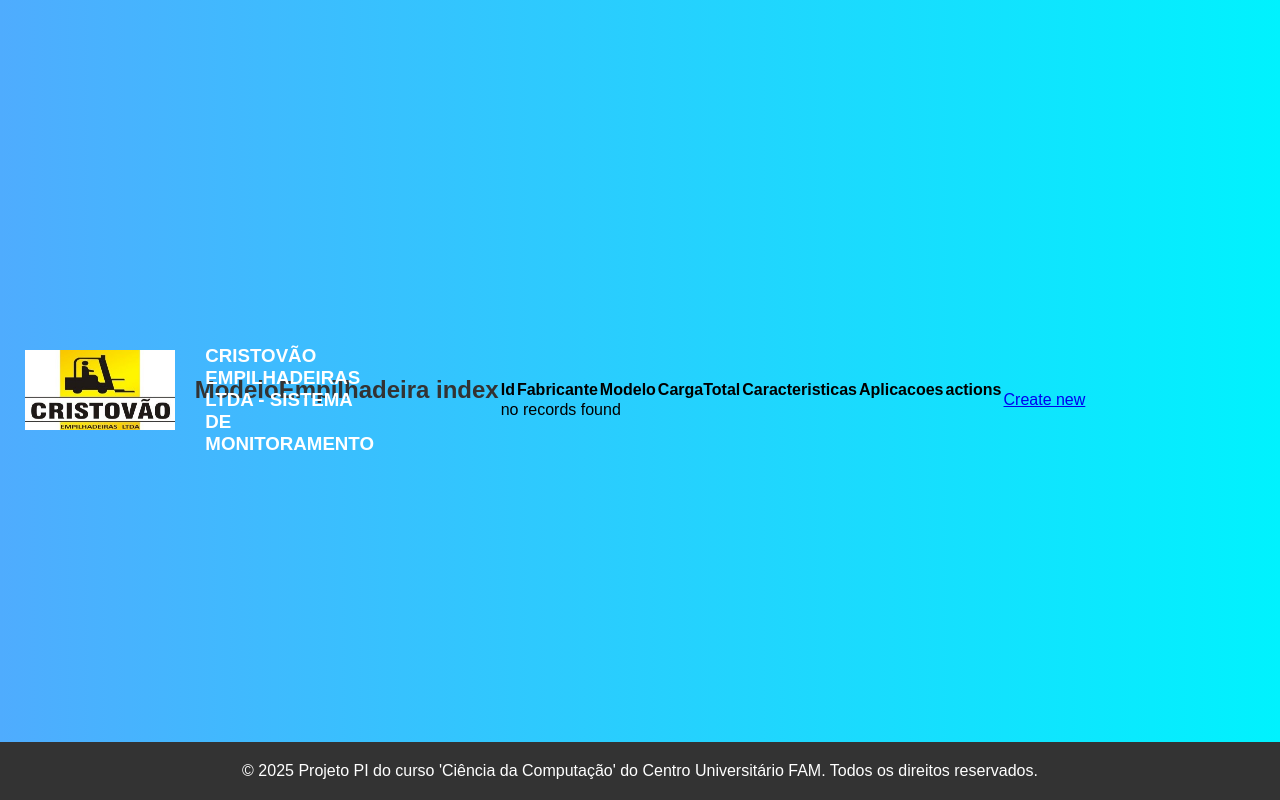
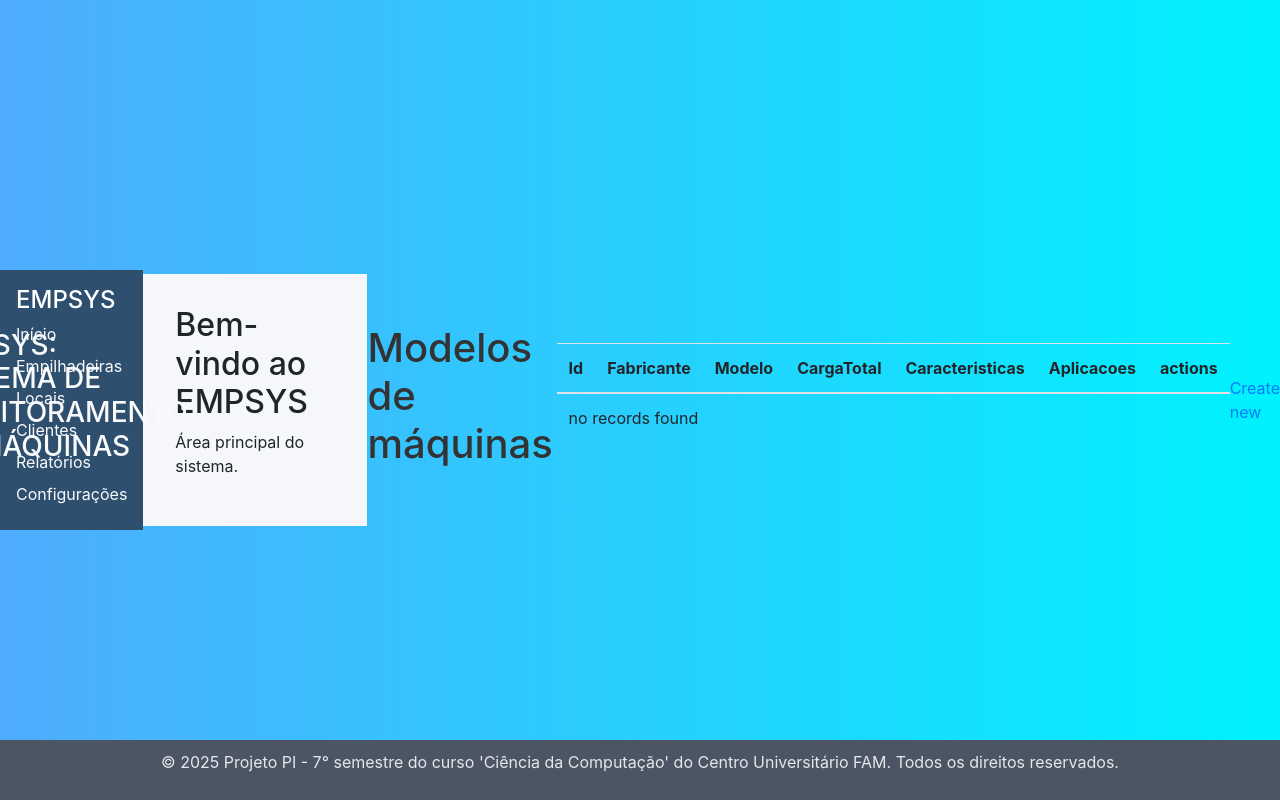
Before and after one commit to mauriliomedeiros/PI-EMPSYS, a Symfony app: template templates/modelo_empilhadeira/index.html.twig in a window 1280 px wide. Run offline with Twig, Linux system fonts and the light colour scheme; the template is opened without the code that fills it, so the values that code supplies are empty; some libraries are stand-ins or nearby versions.

Commit message:
Add layout and styling for EMPSYS; implement sidebar navigation and update header/footer design

```diff
--- a/templates/base.html.twig
+++ b/templates/base.html.twig
@@ -4,36 +4,99 @@
         <meta charset="UTF-8">
         <meta name="viewport" content="width=device-width, initial-scale=1.0">
         <link rel="stylesheet" href="{{ asset('build/style.css') }}">
-{#        <link rel="shortcut icon" href="../images/Logo_Cristovao_Empilhadeiras_LTDA.ico"/>#}
         {% block favicon %}<link rel="shortcut icon" href="/images/Logo_Cristovao_Empilhadeiras_LTDA.ico" />{% endblock %}
-        <title>{% block title %}Cristovão Empilhadeiras{% endblock %}</title>
+        <title>{% block title %}EMPSYS{% endblock %}</title>
+        <link href="https://stackpath.bootstrapcdn.com/bootstrap/4.5.2/css/bootstrap.min.css" rel="stylesheet">
+
 
         {% block javascripts %}
             {#{{ encore_entry_script_tags('app') }}#}
         {% endblock %}
-
+        <style>
+            body {
+                display: flex;
+                min-height: 100vh;
+                margin: 0;
+            }
+            .sidebar {
+                width: 220px;
+                background-color: #2F4F6F;
+                color: white;
+                padding: 1rem;
+            }
+            .sidebar a {
+                color: #F9FAFB;
+                display: block;
+                margin: 0.5rem 0;
+                text-decoration: none;
+            }
+            .sidebar a:hover {
+                color: #60A5FA;
+            }
+            .content {
+                flex-grow: 1;
+                padding: 2rem;
+                background-color: #F5F7FA;
+            }
+        </style>
     </head>
     <body>
         {% block header %}
-            <div style="position: relative; height: 90px; background-color: #333; color: white">
+            <div style="position: relative; height: 90px; background-color: #2F4F6F; color: #F9FAFB">
                 <header style="position: absolute; top: 0; left: 0; display: flex;  align-items: center; justify-content: center; padding: 5px; width: 100%; height: 100%;">
-                    <img src="/images/Logo_Cristovao_Empilhadeiras_LTDA.jpg" alt="Logo da Empresa" class="logo" style="height: 80px; margin-right: 30px;">
-                    <h3 class="titulo">CRISTOVÃO EMPILHADEIRAS LTDA - SISTEMA DE MONITORAMENTO</h3>
+                    <img src="/images/EMPSYS_logo.png" alt="Logo EMPSYS" class="logo" style="height: 80px; margin-right: 30px;">
+                    <h3 class="titulo">EMPSYS: SISTEMA DE MONITORAMENTO DE MÁQUINAS</h3>
                 </header>
             </div>
-{#            <header style="background-color: #333; color: white; text-align: center; padding: 20px; position: fixed; bottom: 0; width: 100%;">#}
-{#                <img src="images/Logo_Cristovao_Empilhadeiras_LTDA.jpg" alt="Logo da Empresa" class="logo">#}
-{#                <h1 class="titulo">Nome da Empresa</h1>#}
-{#            </header>#}
         {% endblock %}
 
-        {% block body %}        {% endblock %}
+        {% block body %}
+            {% block navbar_collapse %}
+            <!-- Navbar -->
+            <nav class="navbar navbar-expand-lg navbar-dark bg-primary">
+                <div class="container">
+                    <!-- Logo -->
+                    <a class="navbar-brand" href="#">EMPSYS</a>
+                    <!-- Botão para menu colapsável em telas menores -->
+                    <button class="navbar-toggler" type="button" data-toggle="collapse" data-target="#navbarNav" aria-controls="navbarNav" aria-expanded="false" aria-label="Alternar navegação">
+                        <span class="navbar-toggler-icon"></span>
+                    </button>
+                    <!-- Links da Navbar -->
+                    <div class="collapse navbar-collapse" id="navbarNav">
+                        <ul class="navbar-nav ml-auto">
+                            <li class="nav-item active">
+                                <a class="nav-link" href="#">Início</a>
+                            </li>
+                            <li class="nav-item">
+                                <a class="nav-link" href="#">Sobre</a>
+                            </li>
+                            <li class="nav-item">
+                                <a class="nav-link" href="#">Empilhadeiras</a>
+                            </li>
+                            <li class="nav-item">
+                                <a class="nav-link" href="#">Relatórios</a>
+                            </li>
+                            <li class="nav-item">
+                                <a class="nav-link" href="#">Configurações</a>
+                            </li>
+                        </ul>
+                    </div>
+                </div>
+            </nav>
+                <!-- Scripts do Bootstrap -->
+                <script src="https://code.jquery.com/jquery-3.5.1.slim.min.js"></script>
+                <script src="https://cdn.jsdelivr.net/npm/@popperjs/core@2.5.4/dist/umd/popper.min.js"></script>
+                <script src="https://stackpath.bootstrapcdn.com/bootstrap/4.5.2/js/bootstrap.min.js"></script>
+            {% endblock navbar_collapse %}
+
+
+
+        {% endblock %}
 
         {% block footer %}
-            <footer style="background-color: #333; color: white; text-align: center; padding: 20px; position: fixed; bottom: 0; width: 100%;">
-                <p class="mensagem">© 2025 Projeto PI do curso 'Ciência da Computação' do Centro Universitário FAM. Todos os direitos reservados.</p>
+            <footer style="background-color: #4B5563; color: #E5E7EB; text-align: center; padding: 10px; position: fixed; bottom: 0; width: 100%;">
+                <p class="mensagem">© 2025 Projeto PI - 7° semestre do curso 'Ciência da Computação' do Centro Universitário FAM. Todos os direitos reservados.</p>
             </footer>
         {% endblock %}
-
     </body>
 </html>
--- a/templates/modelo_empilhadeira/index.html.twig
+++ b/templates/modelo_empilhadeira/index.html.twig
@@ -1,9 +1,27 @@
 {% extends 'base.html.twig' %}
+{% block body %}
+    <!-- Navbar -->
+    <!-- Sidebar -->
+    <nav class="sidebar">
+        <h4>EMPSYS</h4>
+        <a href="#">Início</a>
+        <a href="#">Empilhadeiras</a>
+        <a href="#">Locais</a>
+        <a href="#">Clientes</a>
+        <a href="#">Relatórios</a>
+        <a href="#">Configurações</a>
+    </nav>
 
-{% block title %}ModeloEmpilhadeira index{% endblock %}
+    <!-- Conteúdo principal -->
+    <div class="content">
+        <h2>Bem-vindo ao EMPSYS</h2>
+        <p>Área principal do sistema.</p>
+    </div>
+    <!-- Bootstrap JS -->
+    <script src="https://code.jquery.com/jquery-3.5.1.slim.min.js"></script>
+    <script src="https://cdn.jsdelivr.net/npm/bootstrap@4.5.2/dist/js/bootstrap.bundle.min.js"></script>
 
-{% block body %}
-    <h1>ModeloEmpilhadeira index</h1>
+    <h1>Modelos de máquinas</h1>
 
     <table class="table">
         <thead>
```
Also changed, not shown: anotacoes.md (added, +52 -0 lines).
